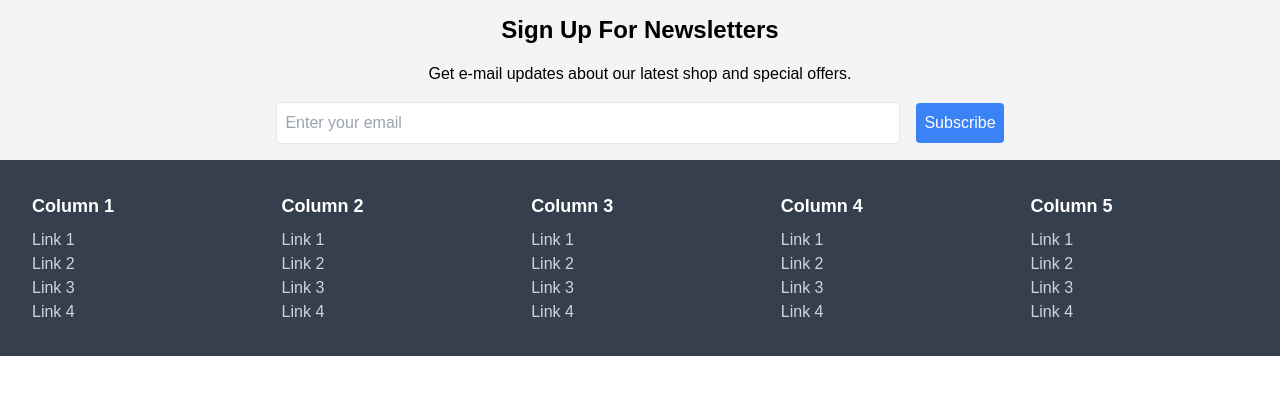
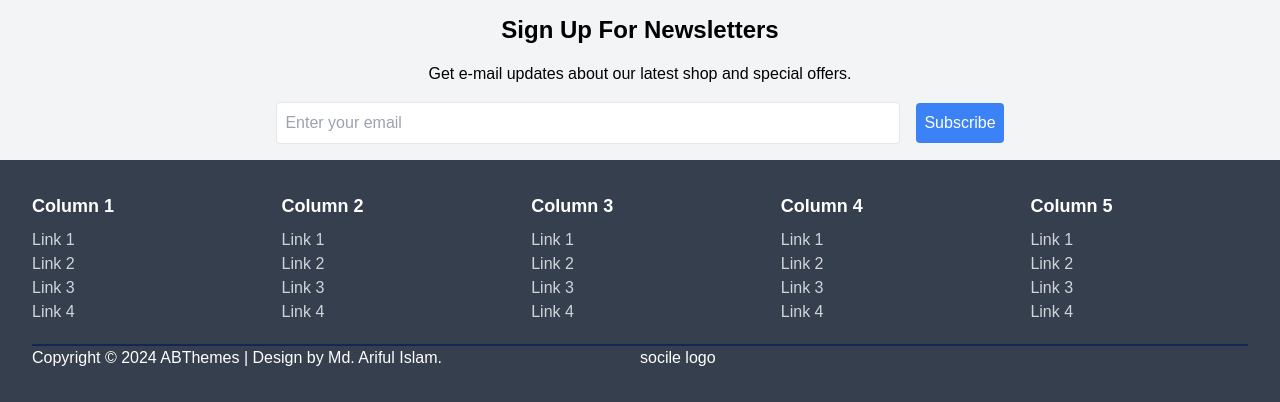
Before and after one commit to ariful5501/ecommerce_web, a website: page src/index.html in a window 1280 px wide. Shown: the part 3146-3548 px from the top of the page. Before the commit the page ends 3502 px from the top, so only its background shows below. Drawn offline with nearby package versions, Linux system fonts and the light colour scheme.

Commit message:
footer copyright add

```diff
--- a/src/index.html
+++ b/src/index.html
@@ -417,6 +417,11 @@
                         <li><a href="#" class="text-gray-300 hover:text-white">Link 4</a></li>
                     </ul>
                 </div>
+
+            </div>
+            <div class="container mx-auto grid grid-cols-2 mt-5 border-t-2 border-blue-950">
+                <div>Copyright © 2024 ABThemes | Design by Md. Ariful Islam.</div>
+                <div>socile logo</div>
             </div>
         </footer>
     </section>
```
Also changed, not shown: src/output.css.
